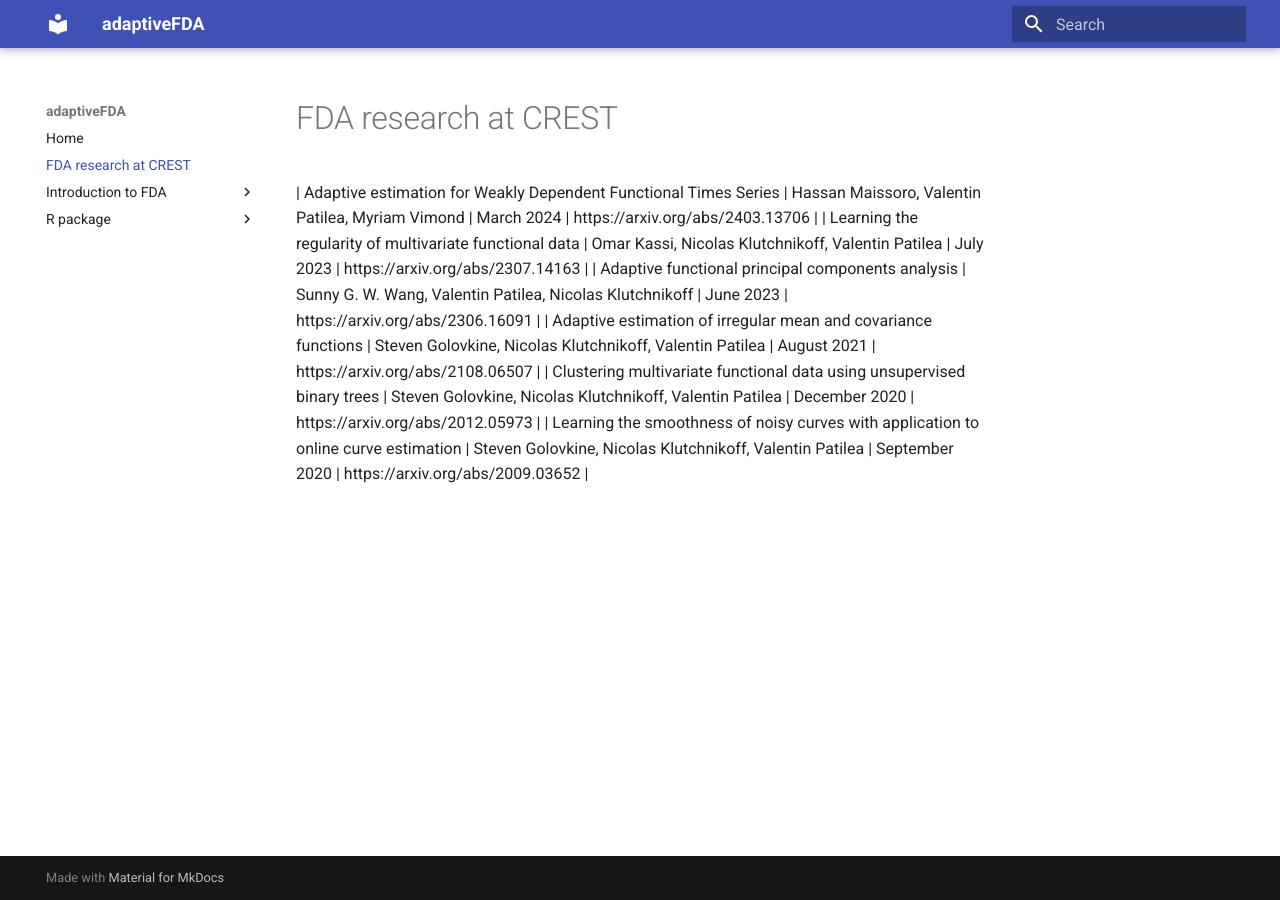
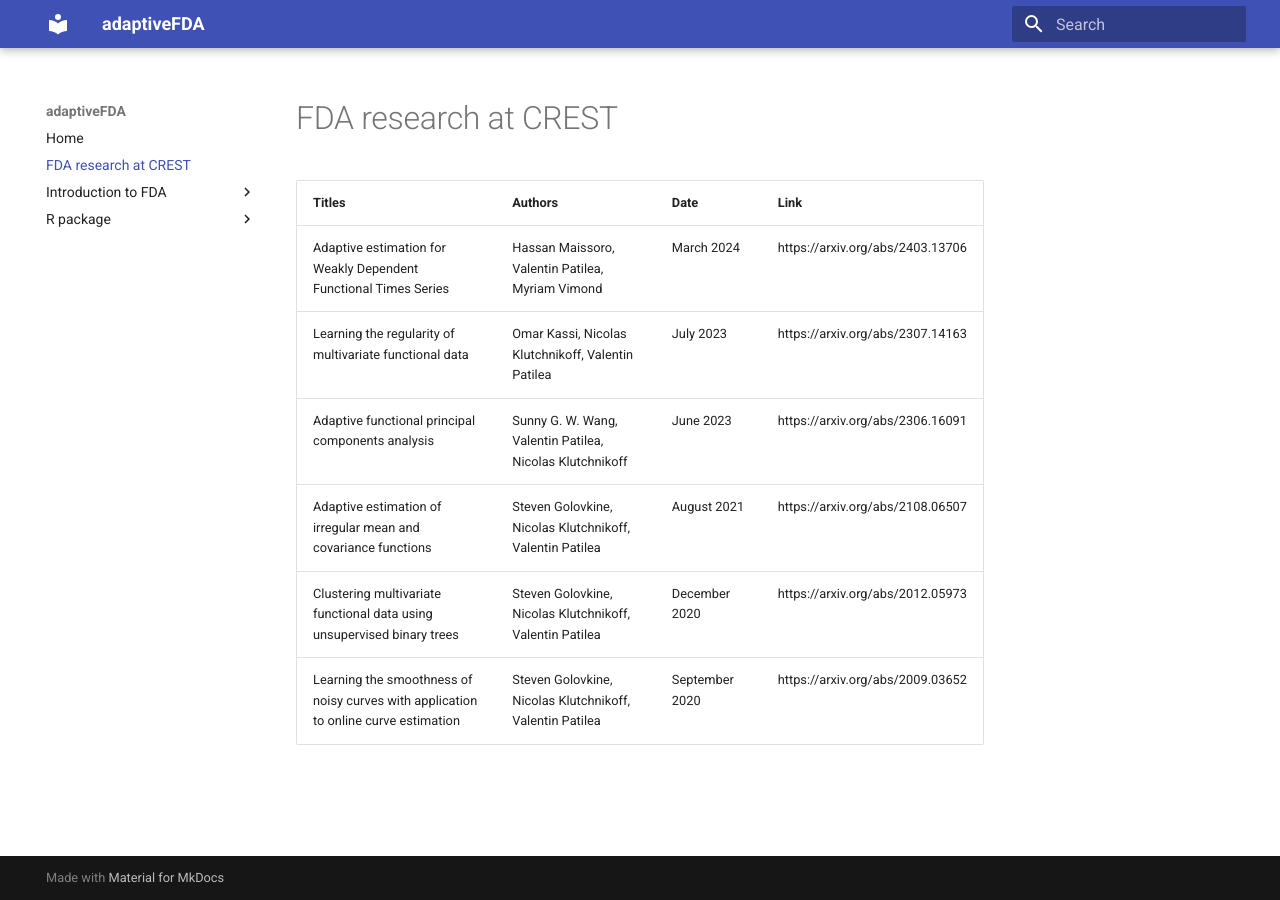
Before and after one commit to adaptive-FDA/quick-start, an MkDocs documentation site: the page built from docs/crest_research.md, in a window 1280 px wide. Built offline with MkDocs 1.6.1 and Material for MkDocs 9.7.7, drawn with Linux system fonts in a browser that asks for light colours.

Commit message:
Update crest_research.md > Table

```diff
--- a/docs/crest_research.md
+++ b/docs/crest_research.md
@@ -1,5 +1,7 @@
 # FDA research at CREST
 
+| Titles                                                                               | Authors                                                   | Date           | Link   |
+|--------------------------------------------------------------------------------------|-----------------------------------------------------------|----------------|---------------------------------------|
 | Adaptive estimation for Weakly Dependent Functional Times Series                     | Hassan Maissoro, Valentin Patilea, Myriam Vimond          | March 2024     | https://arxiv.org/abs/2403.13706 |
 | Learning the regularity of multivariate functional data                              | Omar Kassi, Nicolas Klutchnikoff, Valentin Patilea        | July 2023      | https://arxiv.org/abs/2307.14163 |
 | Adaptive functional principal components analysis                                    | Sunny G. W. Wang, Valentin Patilea, Nicolas Klutchnikoff  | June 2023      | https://arxiv.org/abs/2306.16091 |
```
